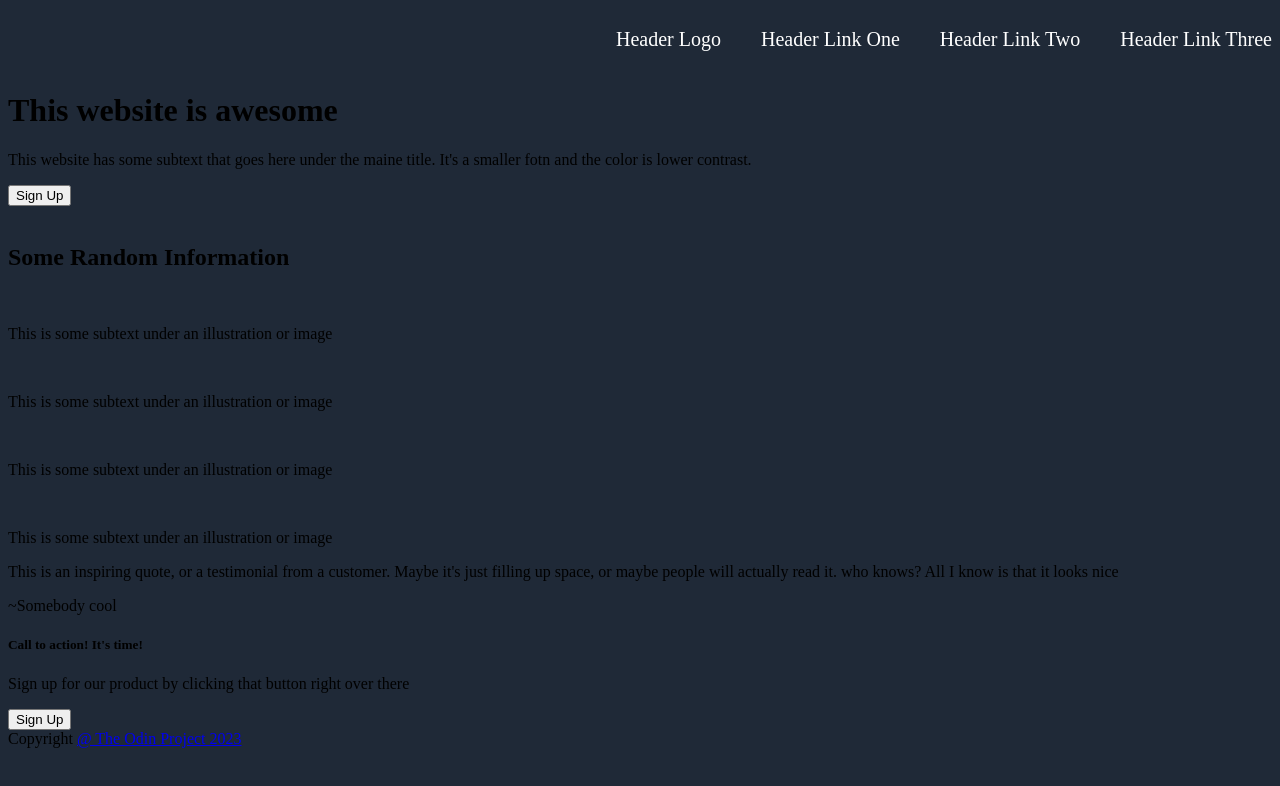
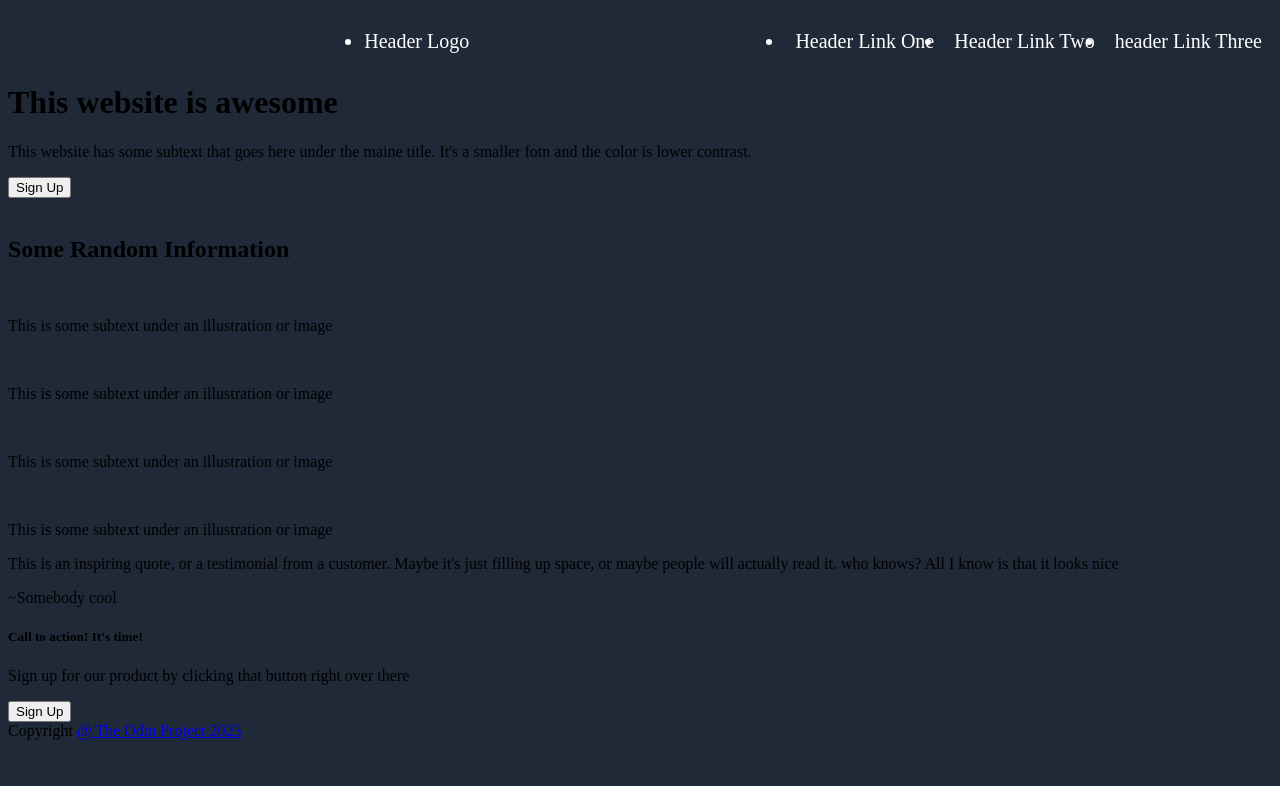
Before and after one commit to Ocean00230/Landing-Page-Project-V, a plain HTML site: page index.html in a window 1280 px wide. Drawn offline with Linux system fonts and the light colour scheme.

Commit message:
index.html

```diff
--- a/index.html
+++ b/index.html
@@ -7,11 +7,13 @@
     </head>
 
     <body>
-        <div class="header">
-            <ul>Header Logo</ul>
-            <ul>Header Link One</ul>
-            <ul>Header Link Two</ul>
-            <ul>Header Link Three</ul>
+        <div>
+          <ul class="header">
+            <li id="logo">Header Logo</li>
+            <li class="li">Header Link One</li>
+            <li class="li">Header Link Two</li>
+            <li class="li">header Link Three</li>
+          </ul>
         </div>
 
         <div class="panel-1">
```
